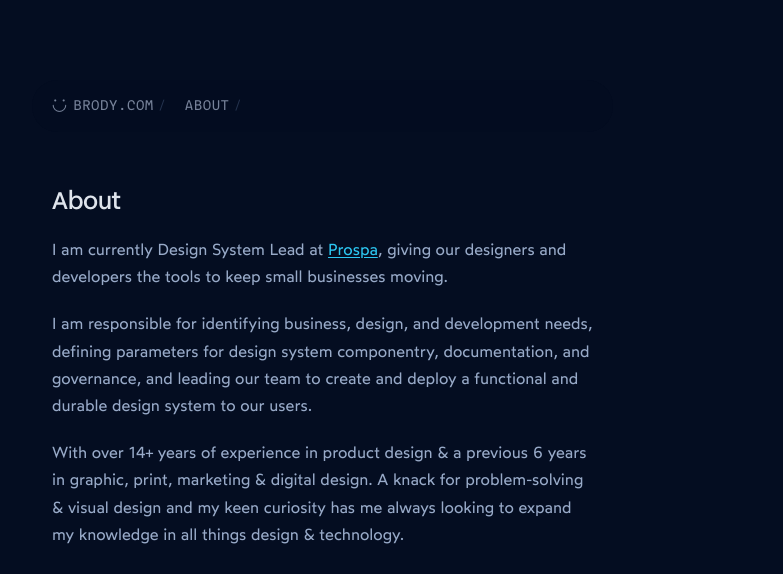
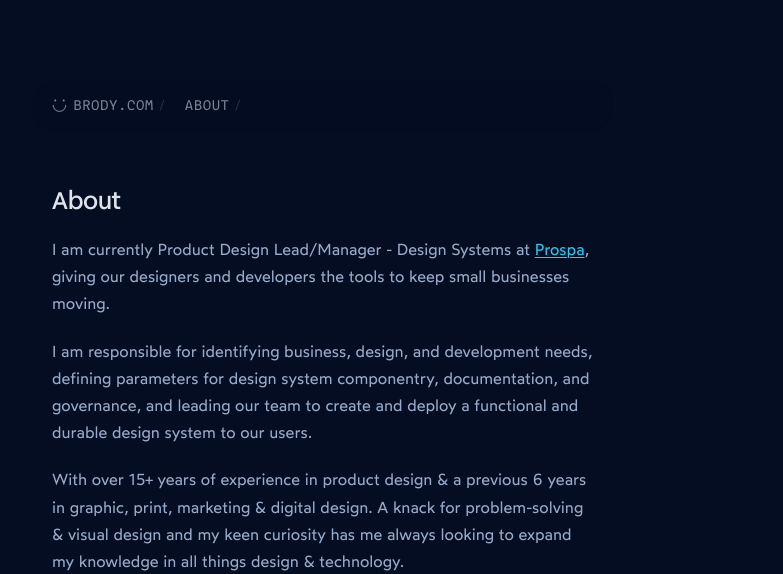
Before and after one commit to brody/brody23, an Astro site: page /about in a window 1280 px wide. Shown: the top 574 px of the page, without its empty margins (28-811 px from the left). Built offline with nearby package versions, Linux system fonts and the light colour scheme; Astro itself is replaced by a stand-in of ours; some icons are missing.

Commit message:
update index copy

```diff
--- a/src/pages/about.astro
+++ b/src/pages/about.astro
@@ -11,7 +11,7 @@ import { SITE } from '@config'
 	<Main title='About'>
 		<section>
 			<p>
-				I am currently Design System Lead at
+				I am currently Product Design Lead/Manager - Design Systems at
 				<a href='https://www.prospa.com/' target='_blank' rel='noopener noreferrer'>Prospa</a>,
 				giving our designers and developers the tools to keep small businesses moving.
 			</p>
@@ -21,7 +21,7 @@ import { SITE } from '@config'
 				team to create and deploy a functional and durable design system to our users.
 			</p>
 			<p>
-				With over 14+ years of experience in product design & a previous 6 years in graphic, print,
+				With over 15+ years of experience in product design & a previous 6 years in graphic, print,
 				marketing & digital design. A knack for problem-solving & visual design and my keen
 				curiosity has me always looking to expand my knowledge in all things design & technology.
 			</p>
--- a/src/pages/index.astro
+++ b/src/pages/index.astro
@@ -37,8 +37,9 @@ import profile from '/public/brody.png'
 	</div>
 
 	<p class='mt-4 lead'>
-		Currently, I am Design System Lead at <a href='https://prospa.com/' target='_blank'>Prospa</a>,
-		giving our designers and developers the tools to keep small businesses moving.
+		Currently, I am Product Design Lead/Manager at <a href='https://prospa.com/' target='_blank'
+			>Prospa</a
+		>, giving our designers and developers the tools to keep small businesses moving.
 	</p>
 	<p>
 		Previously I built design systems for <a href='https://www.deputy.com/' target='_blank'
```
